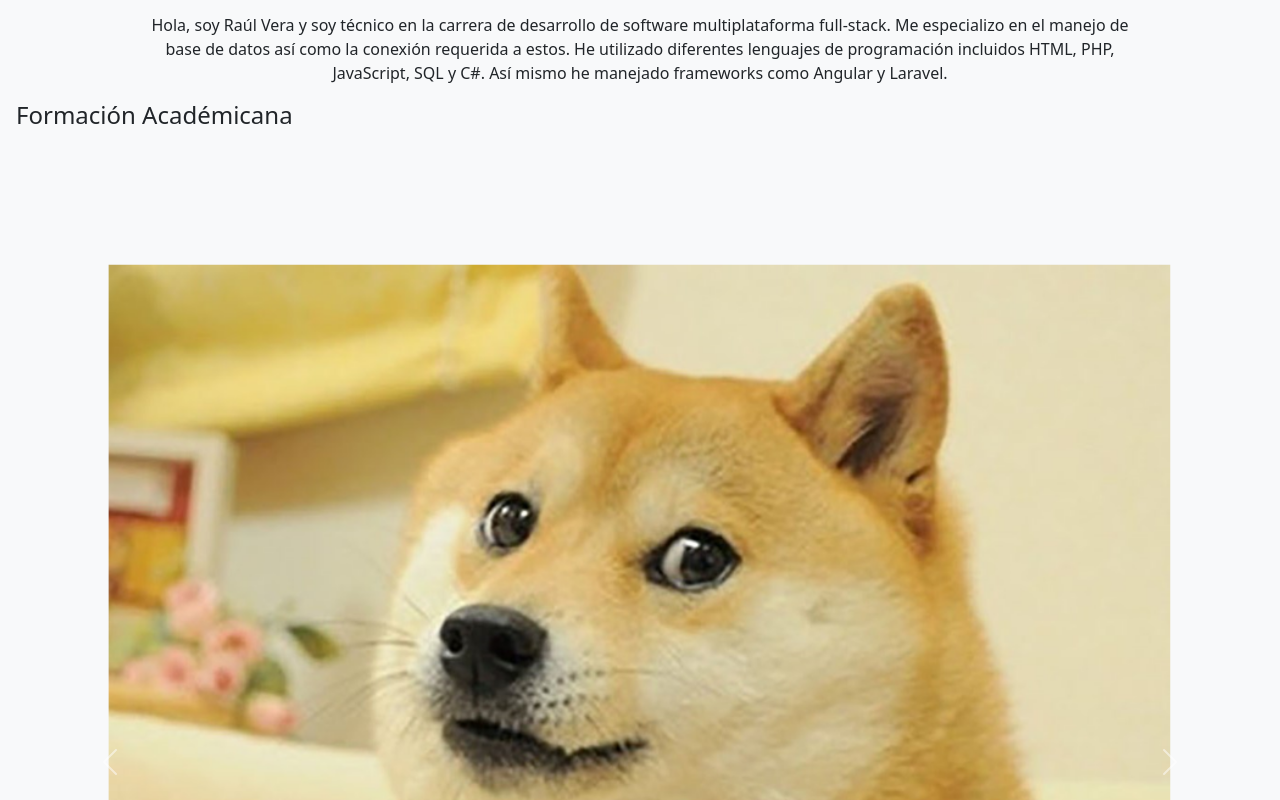
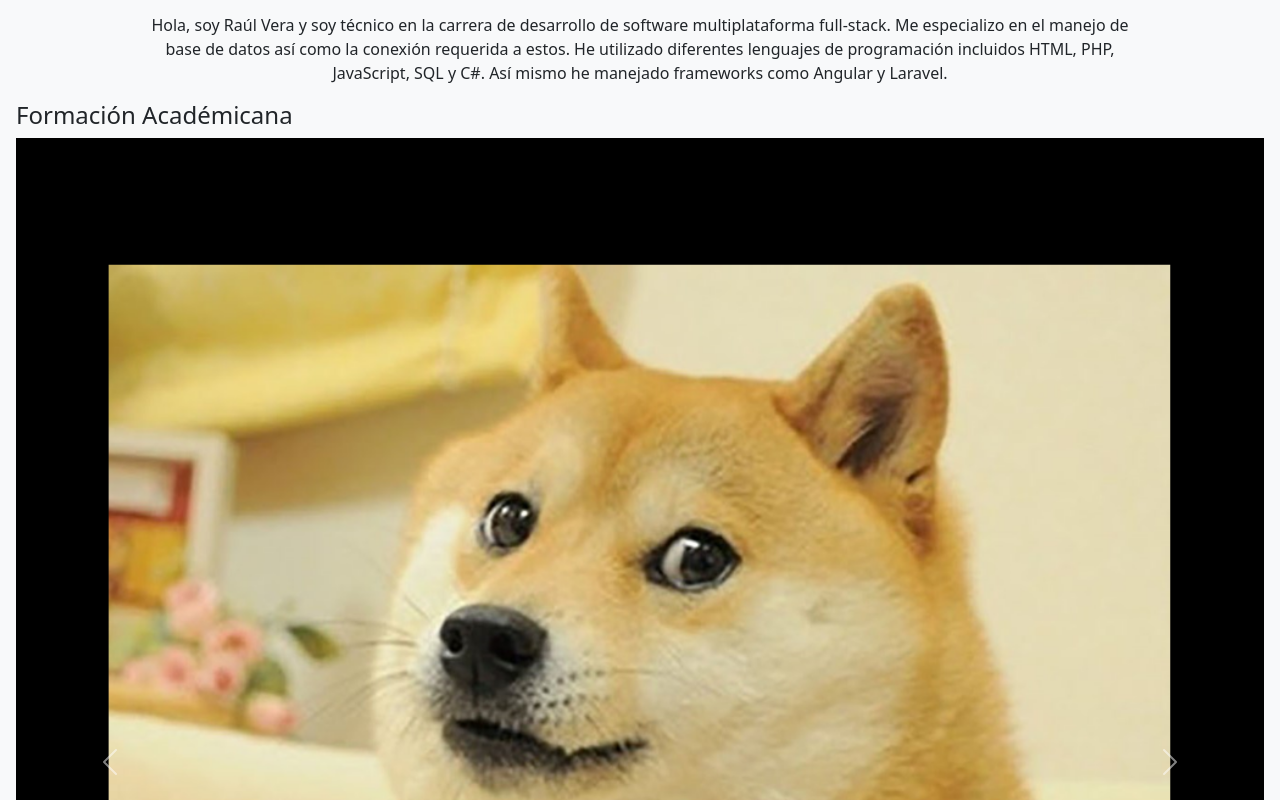
Before and after one commit to RVeraFernandez/cv_Raul_Vera, a plain HTML site: page index.html in a window 1280 px wide. Shown: the part 360-1160 px from the top of the page. Drawn offline with nearby package versions, Linux system fonts and the light colour scheme.

```diff
--- a/css/styles.css
+++ b/css/styles.css
@@ -14,5 +14,5 @@
 
 
 .carouselfa {
-    font-style: black;
+    background-color: black;
 }
```
